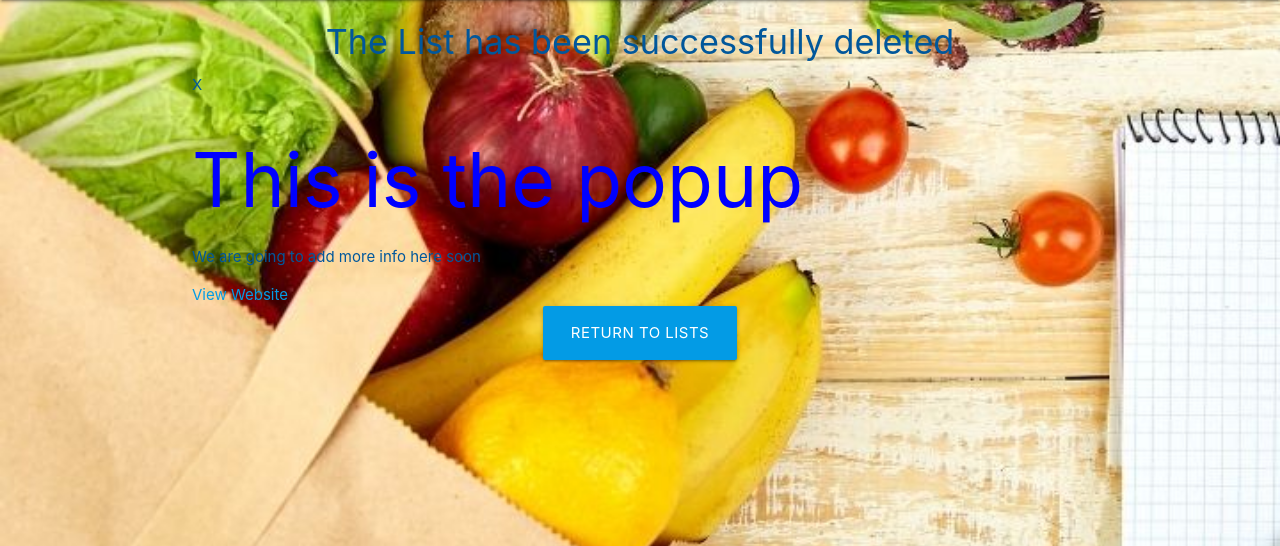
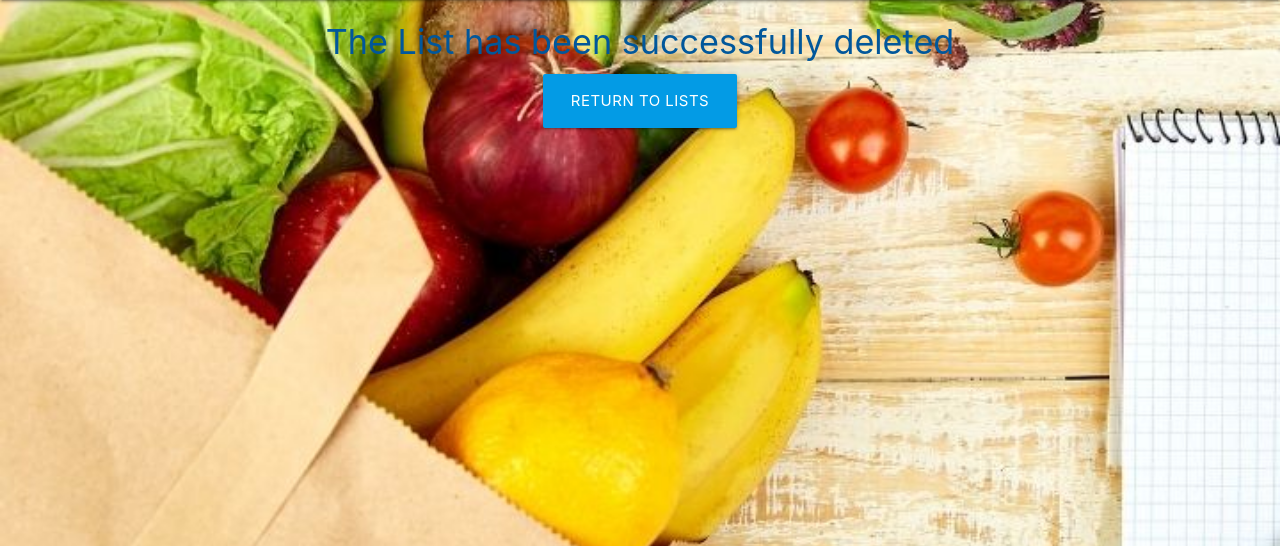
Before and after one commit to TomaszWoloszyn983/shopping-list-application, a Django app: a page that uses templates/delete_list.html in a window 1280 px wide. Shown: the part 64-610 px from the top of the page. Run offline with Django 3.2, Linux system fonts and the light colour scheme; tables that the repository leaves empty hold one stand-in row (values such as "Sample post"); data that the repository does not hold is empty.

Commit message:
Add Modals for delete functions. Fix redirect links

```diff
--- a/list/views.py
+++ b/list/views.py
@@ -106,35 +106,6 @@ def show_list_items(request, slug):
     }
     return render(request, 'show_list_items.html', context)
 
-# def add_item(request, slug):
-#     lists = List.objects.order_by('-create_date')
-#     # I'm not sure about the code below. It's suppose to initailize the item form
-#     # item_slug = get_object_or_404(Item)
-#     item_form = ItemForm(request.POST or None)
-#     # if item_form.is_valid():
-#     if request.method == "POST":
-#         name = request.POST.get("items_name")
-#         quantity = request.POST.get("quantity")
-#         slugified = slugify(name)
-#         list_name = List(request.POST.get("list_name")).id
-#         list_id = 0
-#         for list in lists:
-#             if(list.name==list_name):
-#                 print(f'\n\nCondition met for: {list.name}. Compare to {list_name}')
-#                 list_id = list.id
-
-#         print(f'Try to dispaly {list_name} id: {list_id}')
-#         print(f'Creating a new item: {name}, quantity: {quantity}')
-#         new_item = Item(
-#                 name = name,
-#                 slug = slugified,
-#                 quantity = quantity,
-#                 list_name = List(request.POST.get('list_id'))
-#         )
-#         new_item.save()
-#         return redirect(reverse("lists"))
-
-#     return render(request, 'add_item.html', {'lists': lists})
 
 def create_item(request, slug):
     list = get_object_or_404(List, slug=slug)
@@ -142,24 +113,10 @@ def create_item(request, slug):
 
     if request.method == "POST":
         if item_form.is_valid():
-            # item = request.POST.get("name")
-            # quantity = request.POST.get("quantity")
-
             item_form.instance.slug = slugify(request.POST.get("name"))
             item_form.instance.list_name = list
-            # item_form.name = item
-            # item_form.slug = slugified
-
-
-            # new_item = Item(
-            #     name = item,
-            #     slug = slugified,
-            #     quantity = quantity,
-            #     list_name = List(request.POST.get('list_id'))
-            # )
-            # item_form.save()
             item_form.save()
-            return redirect(reverse("items"))
+            return redirect(reverse("show_list_items", args=[list.slug]))
 
     context = {
         "item_form": item_form,
@@ -170,8 +127,10 @@ def create_item(request, slug):
 def delete_item(request, slug):
     to_delete = get_object_or_404(Item, slug=slug)
     print(f'Deleteing {to_delete} item')
-    to_delete.delete()
-    messages.success(request, f"Item {to_delete} has been successfully deleted!", extra_tags='deleteitem')
+    if to_delete.delete():
+        messages.success(request, f"Item {to_delete} has been successfully deleted!", extra_tags='deleteitem')
+        return redirect(reverse('show_list_items', args=[to_delete.list_name.slug]))
+
     context = {'slug': slug}
     return render(request, 'delete_item.html', context)
 
@@ -182,11 +141,6 @@ def edit_item(request, slug):
 
     if request.method == "POST":
         if item_form.is_valid():
-            # item = request.POST.get("name")
-            # print(f'Received from POST: {item}')
-            # slugified = slugify(list)
-            # item_form.name = item
-            # item_form.slug = slugified
             item_form.save()
             messages.success(request, f"Item has been successfully updated!", extra_tags='updateitem')
             return redirect(reverse('show_list_items', args=[items_slug.list_name.slug]))
@@ -203,8 +157,6 @@ def mark_as_bought(request, slug):
 # The problem may be to call the mark_as_bought method.
     item = get_object_or_404(Item, slug=slug)
     list = get_object_or_404(List, slug=item.list_name.slug)
-    # lists_slug = get_object_or_404(List, slug=slug)
-    # items = Item.objects.filter(list_name=lists_slug).order_by('bought')
     print(f'\n\nMarking {item} as bought/notbought')
 
     if item.bought:
@@ -215,9 +167,4 @@ def mark_as_bought(request, slug):
         item.bought = True
         print(f'Update {item} to True')
         item.save()
-
-    # context = {
-    #     'slug': slug,
-    #     'items': items
-    # }
     return redirect(reverse('show_list_items', args=[list.slug]))
--- a/static/js/script.js
+++ b/static/js/script.js
@@ -14,3 +14,9 @@ document.addEventListener("DOMContentLoaded", function() {
     let elems = document.querySelectorAll('.collapsible');
     M.Collapsible.init(elems);
 });
+
+// Modal initialization
+document.addEventListener('DOMContentLoaded', function() {
+  let elems = document.querySelectorAll('.modal');
+  M.Modal.init(elems, {});
+});
--- a/templates/delete_item.html
+++ b/templates/delete_item.html
@@ -1,7 +1,8 @@
 {% extends "base.html" %}
 {% block content %}
 
-<h4 class="light-blue-text text-darken-4 center-align">The item has been successfully deleted</h4>
+<h4 class="light-blue-text text-darken-4 center-align">
+</h4>The item has been successfully deleted</h4>
 
 
 <div class="row light-blue-text text-darken-4">
--- a/templates/delete_list.html
+++ b/templates/delete_list.html
@@ -5,16 +5,7 @@
 
 
 <div class="row light-blue-text text-darken-4">
-  <div class="popup-wrapper">
-    <div class="popup">
-        <div class="popup-close">X</div>
-        <div class="popup-content">
-            <h1>This is the popup</h1>
-            <p> We are going to add more info here soon</p>
-            <a href="#"> View Website</a>
-        </div>
-    </div>
-</div>
+
 
   <div class="row">
       <div class="col s12 center-align">
```
Also changed, not shown: templates/show_list_items.html (+24 -5 lines), templates/create_item.html (line endings or trailing spaces).
